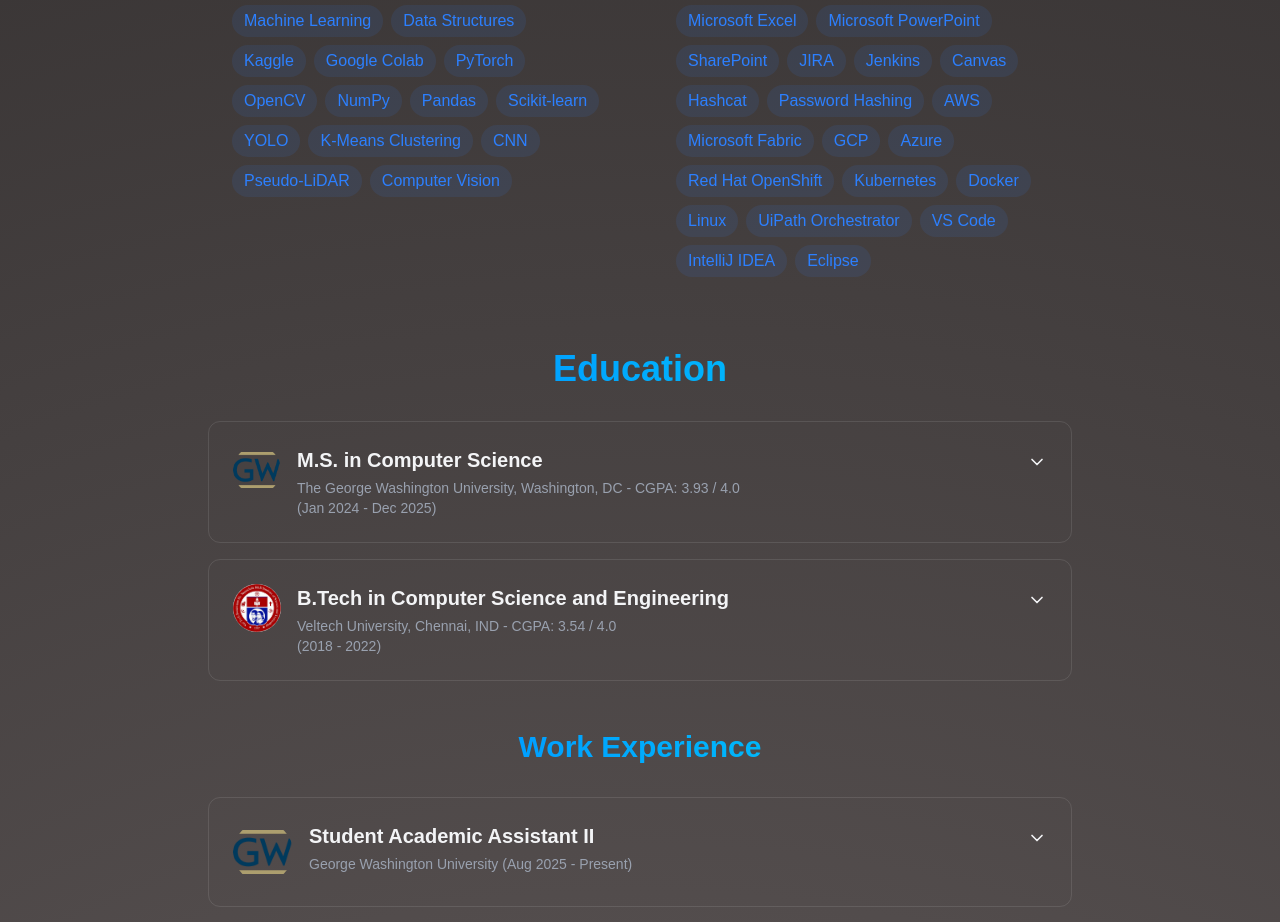
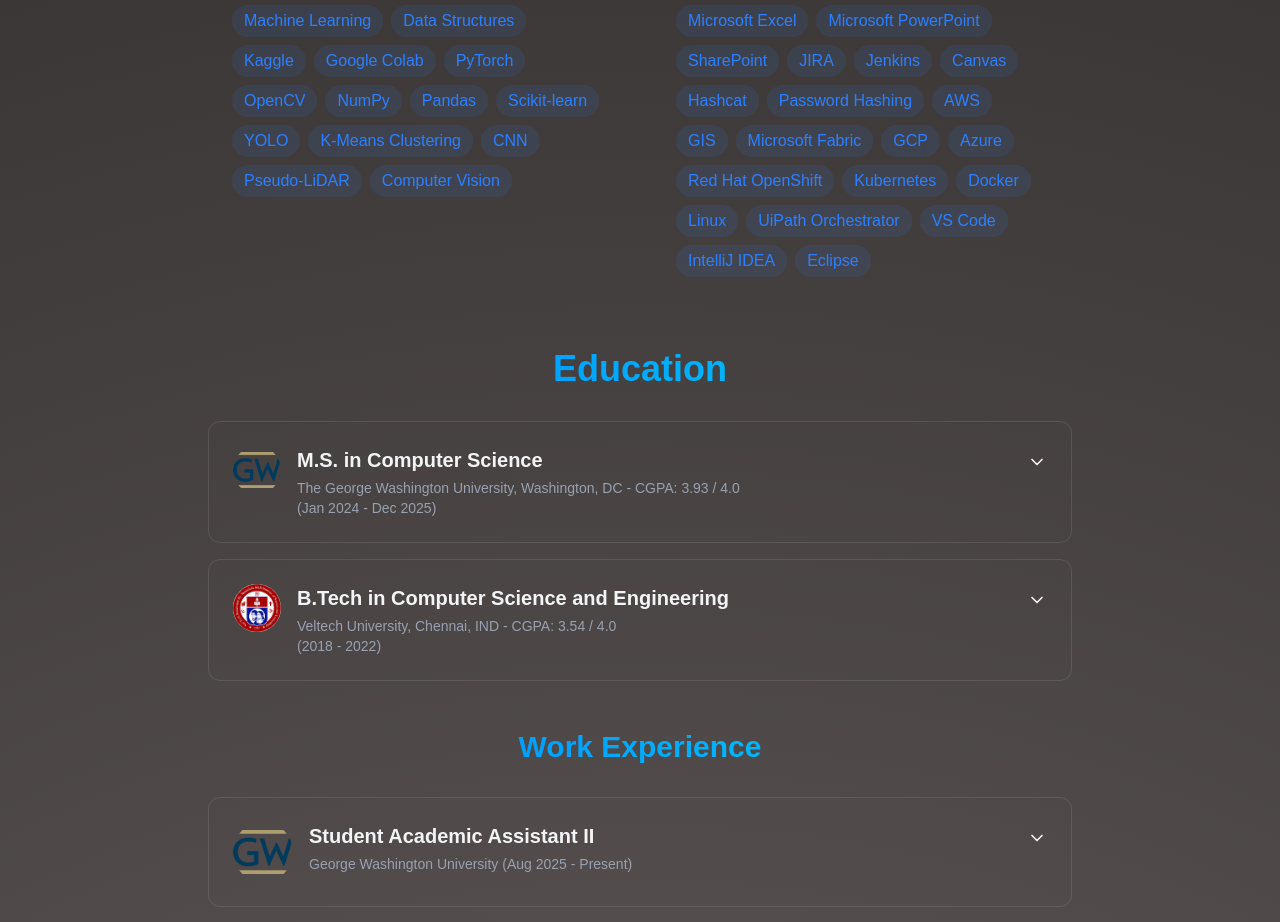
Before and after one commit to UdaykiranKalyanapu/Portfolio_react, a React (Vite) app: page / in a window 1280 px wide. Shown: the part 2640-3562 px from the top of the page. Built offline with nearby package versions, Linux system fonts and the light colour scheme.

Commit message:
Resume Added.

```diff
--- a/src/Components/UI/Pages/About.jsx
+++ b/src/Components/UI/Pages/About.jsx
@@ -48,7 +48,7 @@ const machineLearningAndDataScience = [
 
 const otherToolsAndPlatforms = [
   "Microsoft Excel", "Microsoft PowerPoint", "SharePoint", "JIRA", "Jenkins",
-  "Canvas", "Hashcat", "Password Hashing", "AWS", "Microsoft Fabric","GCP",
+  "Canvas", "Hashcat", "Password Hashing", "AWS", "GIS", "Microsoft Fabric","GCP",
   "Azure", "Red Hat OpenShift", "Kubernetes", "Docker", "Linux",
   "UiPath Orchestrator", "VS Code", "IntelliJ IDEA", "Eclipse"
 ];
```
